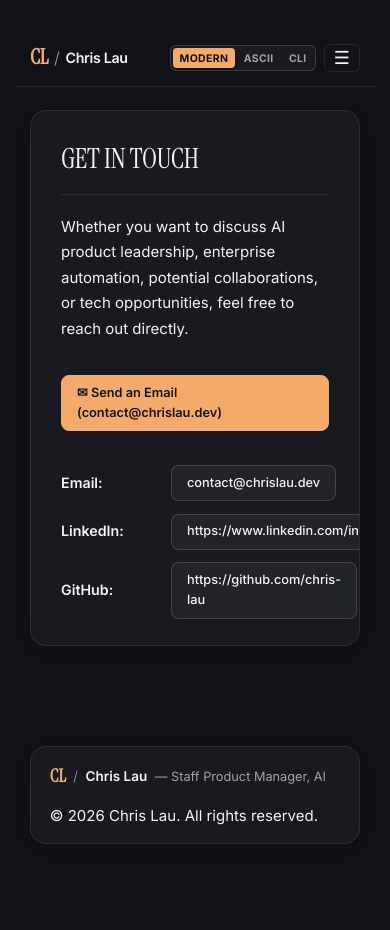
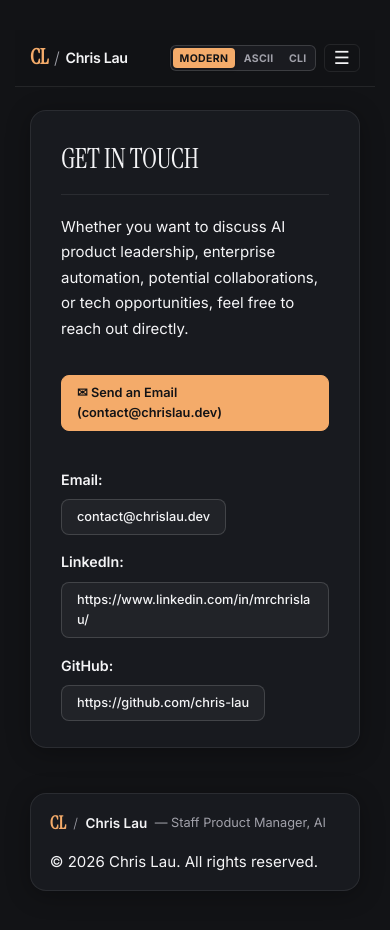
Before and after one commit to chris-lau/personalWebsite, a React (Vite) app in the folder frontend/: page /contact in a window 390 px wide. Shown: the top 930 px of the page. Before the commit the page ends 904 px from the top, so only its background shows below. Built offline with nearby package versions, Linux system fonts and the light colour scheme.

Commit message:
fix(contact): wrap long URLs cleanly on mobile screens

```diff
--- a/frontend/src/pages/Pages.css
+++ b/frontend/src/pages/Pages.css
@@ -66,8 +66,9 @@
 
 .contact-row {
   display: flex;
-  align-items: center;
-  gap: 1rem;
+  align-items: flex-start;
+  flex-wrap: wrap;
+  gap: 0.5rem 1rem;
 }
 
 .contact-row .platform-name {
@@ -75,6 +76,14 @@
   font-weight: 600;
   color: var(--text-primary);
   font-size: 0.95rem;
+  padding-top: 0.25rem;
+}
+
+.contact-row .link-button {
+  max-width: 100%;
+  word-break: break-all;
+  overflow-wrap: anywhere;
+  white-space: normal;
 }
 
 .hero-credentials {
```
